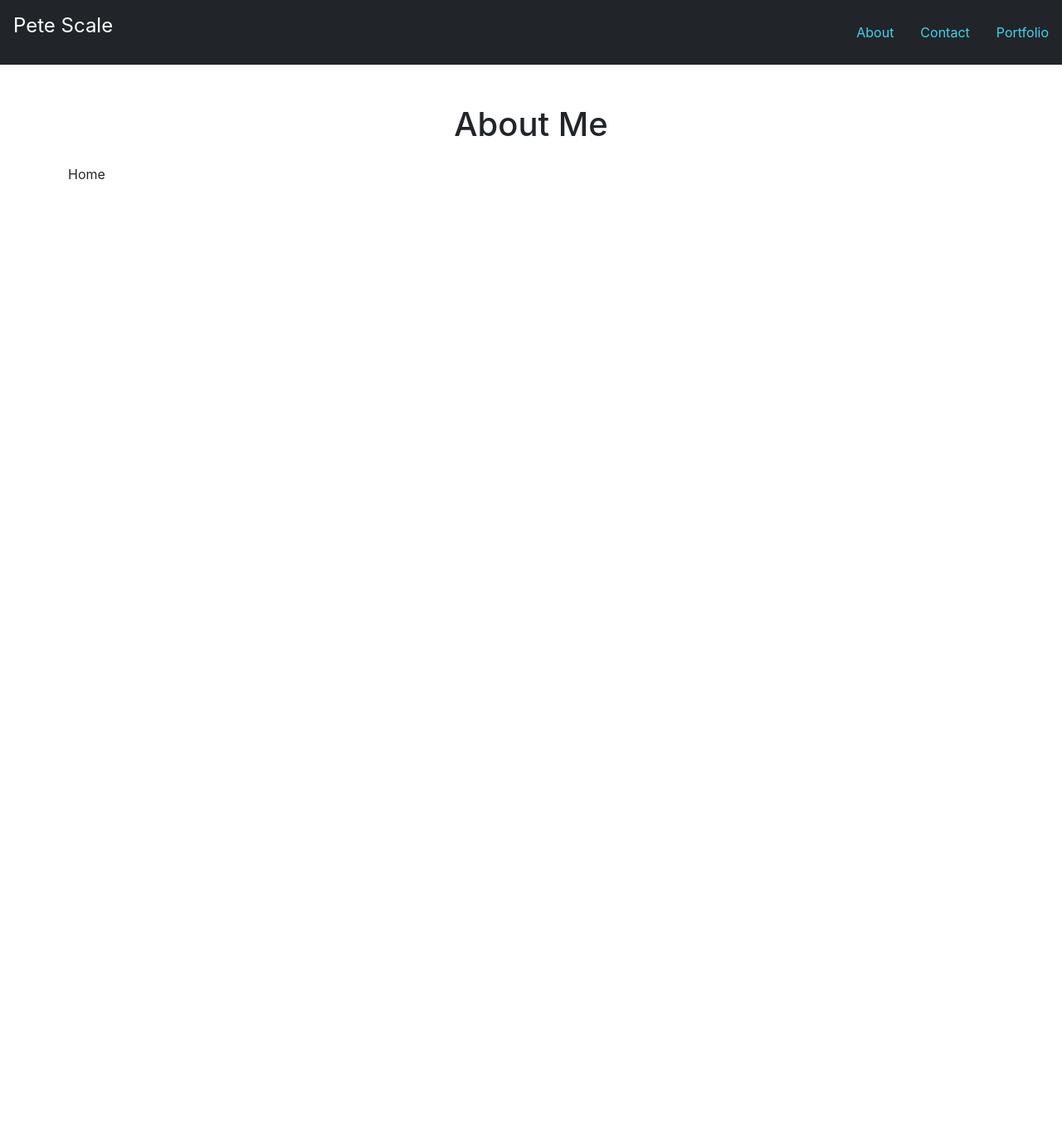
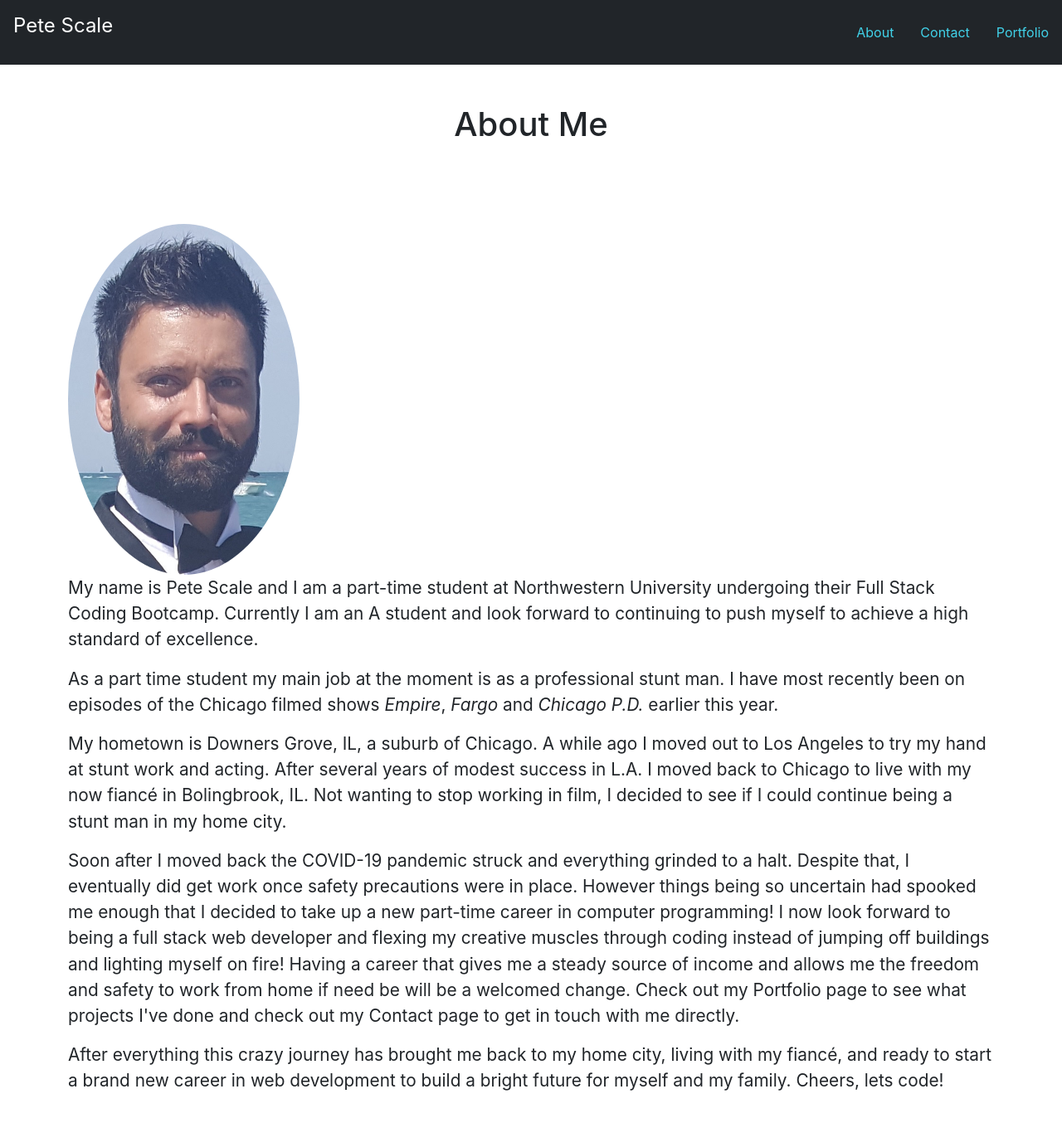
Before and after one commit to Pete-Scale/coding-portfolio, a React (Create React App) app: page / in a window 1280 px wide. Shown: the top 1354 px of the page at 83% size. Before the commit the page ends 800 px from the top, so only its background shows below. Built offline with nearby package versions, Linux system fonts and the light colour scheme.

Commit message:
added about me bio for home page

```diff
--- a/src/pages/home/home.js
+++ b/src/pages/home/home.js
@@ -1,8 +1,18 @@
 import React from 'react'
 import './home.css'
+import headshot from '../../assets/images/about-me_page/headshot.jpg'
 
 const Home = () => (
-  <div>Home</div>
+  <section className="row mt-5 pt-4">
+    <div className="col-md-12 profileFontChange">
+      <img src={headshot} className="rounded-circle float-left img-fluid mr-3 profileImageSize" alt="Profile Pic"/>
+      <p>My name is Pete Scale and I am a part-time student at Northwestern University undergoing their Full Stack Coding Bootcamp. Currently I am an A student and look forward to continuing to push myself to achieve a high standard of excellence.</p>
+      <p>As a part time student my main job at the moment is as a professional stunt man. I have most recently been on episodes of the Chicago filmed shows <em>Empire</em>, <em>Fargo</em> and <em>Chicago P.D.</em> earlier this year.</p>
+      <p>My hometown is Downers Grove, IL, a suburb of Chicago. A while ago I moved out to Los Angeles to try my hand at stunt work and acting. After several years of modest success in L.A. I moved back to Chicago to live with my now fiancé in Bolingbrook, IL. Not wanting to stop working in film, I decided to see if I could continue being a stunt man in my home city.</p>
+      <p>Soon after I moved back the COVID-19 pandemic struck and everything grinded to a halt. Despite that, I eventually did get work once safety precautions were in place. However things being so uncertain had spooked me enough that I decided to take up a new part-time career in computer programming! I now look forward to being a full stack web developer and flexing my creative muscles through coding instead of jumping off buildings and lighting myself on fire! Having a career that gives me a steady source of income and allows me the freedom and safety to work from home if need be will be a welcomed change. Check out my Portfolio page to see what projects I've done and check out my Contact page to get in touch with me directly.</p>
+      <p>After everything this crazy journey has brought me back to my home city, living with my fiancé, and ready to start a brand new career in web development to build a bright future for myself and my family. Cheers, lets code!</p>
+    </div>
+  </section>
 )
 
 export default Home
```
